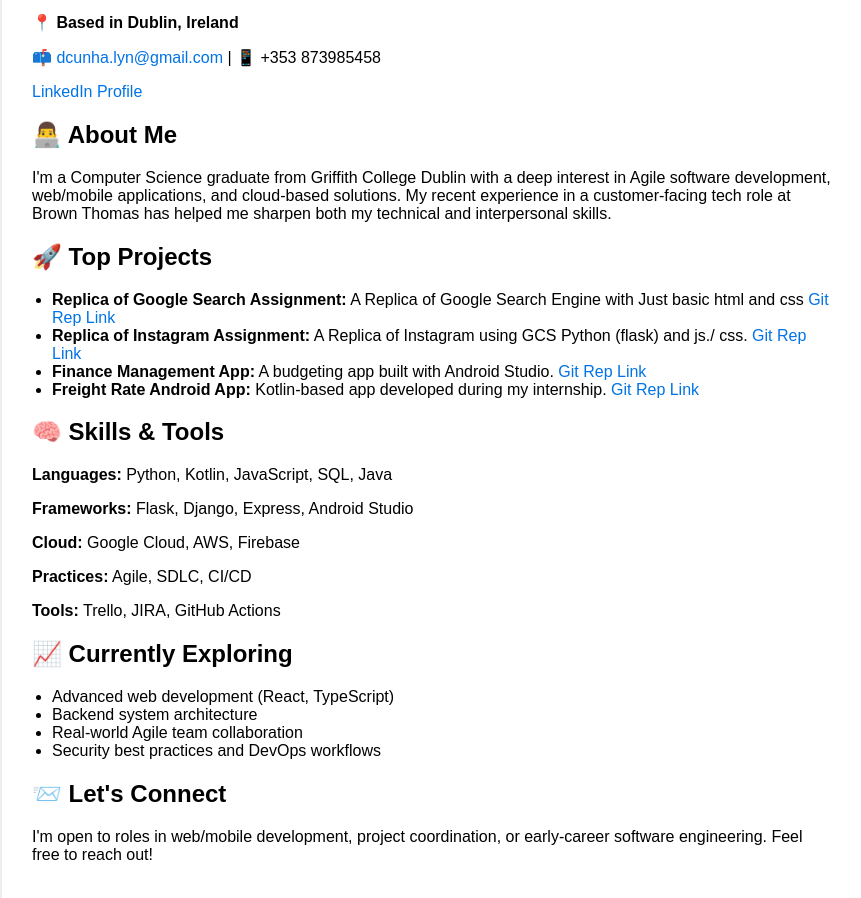
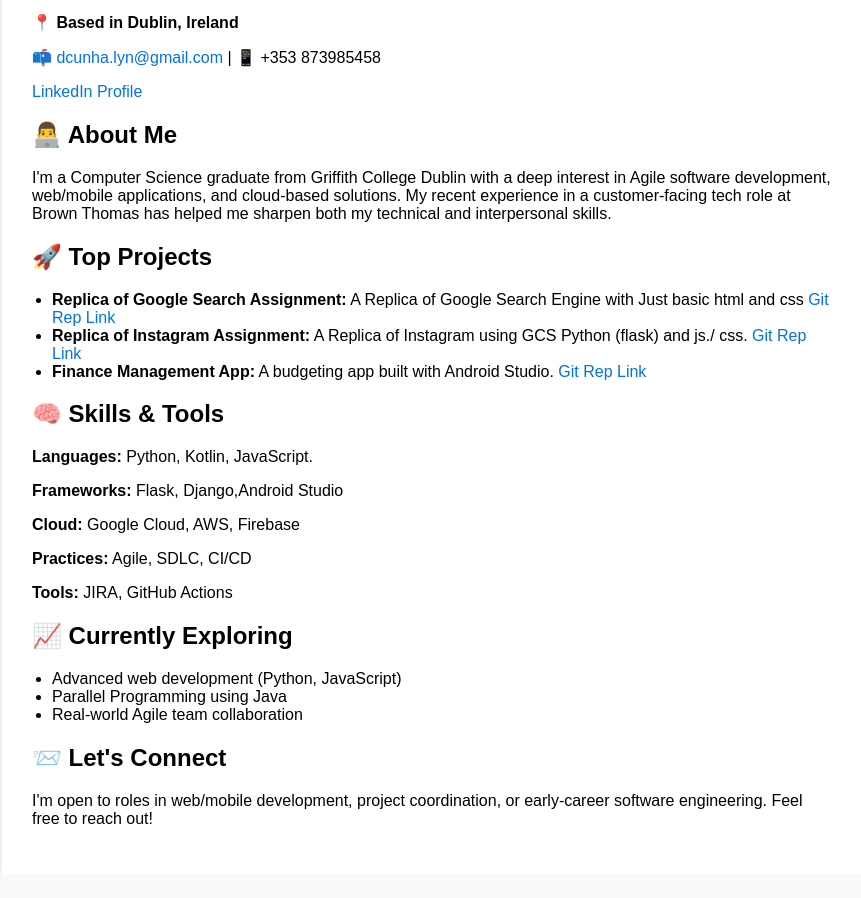
Before and after one commit to Lynndc004/Portfolio, a plain HTML site: page index.html in a window 1280 px wide. Shown: the part 162-1060 px from the top of the page, without its empty margins (208-1069 px from the left). After the commit the page ends 1036 px from the top, so only its background shows below. Drawn offline with Linux system fonts and the light colour scheme.

Commit message:
latest changes with projects index.html

```diff
--- a/index.html
+++ b/index.html
@@ -19,25 +19,26 @@
 
         <h2>🚀 Top Projects</h2>
         <ul>
-            <li><strong>Replica of Google Search Assignment:</strong> A Replica of Google Search Engine with Just basic html and css <a href = "https://github.com/Lynndc004/griffith-assignment3">Git Rep Link </a> </li>
-            <li><strong>Replica of Instagram Assignment:</strong> A Replica of Instagram using GCS Python (flask) and js./ css. <a href = "https://github.com/me50/Lynndc004">Git Rep Link </a> </li>
-            <li><strong>Finance Management App:</strong> A budgeting app built with Android Studio. <a href = "https://github.com/Lynndc004/Finance-Management-Application">Git Rep Link </a> </li>
-            <li><strong>Freight Rate Android App:</strong> Kotlin-based app developed during my internship. <a href = "">Git Rep Link </a> </li>
+            <li><strong>Replica of Google Search Assignment:</strong> A Replica of Google Search Engine with Just basic html and css
+                <a href = "https://github.com/Lynndc004/griffith-assignment3">Git Rep Link </a> </li>
+            <li><strong>Replica of Instagram Assignment:</strong> A Replica of Instagram using GCS Python (flask) and js./ css.
+                <a href = "https://github.com/me50/Lynndc004">Git Rep Link </a> </li>
+            <li><strong>Finance Management App:</strong> A budgeting app built with Android Studio.
+                <a href = "https://github.com/Lynndc004/Finance-Management-Application">Git Rep Link </a> </li>
         </ul>
 
         <h2>🧠 Skills & Tools</h2>
-        <p><strong>Languages:</strong> Python, Kotlin, JavaScript, SQL, Java</p>
-        <p><strong>Frameworks:</strong> Flask, Django, Express, Android Studio</p>
+        <p><strong>Languages:</strong> Python, Kotlin, JavaScript.</p>
+        <p><strong>Frameworks:</strong> Flask, Django,Android Studio</p>
         <p><strong>Cloud:</strong> Google Cloud, AWS, Firebase</p>
         <p><strong>Practices:</strong> Agile, SDLC, CI/CD</p>
-        <p><strong>Tools:</strong> Trello, JIRA, GitHub Actions</p>
+        <p><strong>Tools:</strong> JIRA, GitHub Actions</p>
 
         <h2>📈 Currently Exploring</h2>
         <ul>
-            <li>Advanced web development (React, TypeScript)</li>
-            <li>Backend system architecture</li>
+            <li>Advanced web development (Python, JavaScript)</li>
+            <li>Parallel Programming using Java </li>
             <li>Real-world Agile team collaboration</li>
-            <li>Security best practices and DevOps workflows</li>
         </ul>
 
         <h2>📨 Let's Connect</h2>
```
